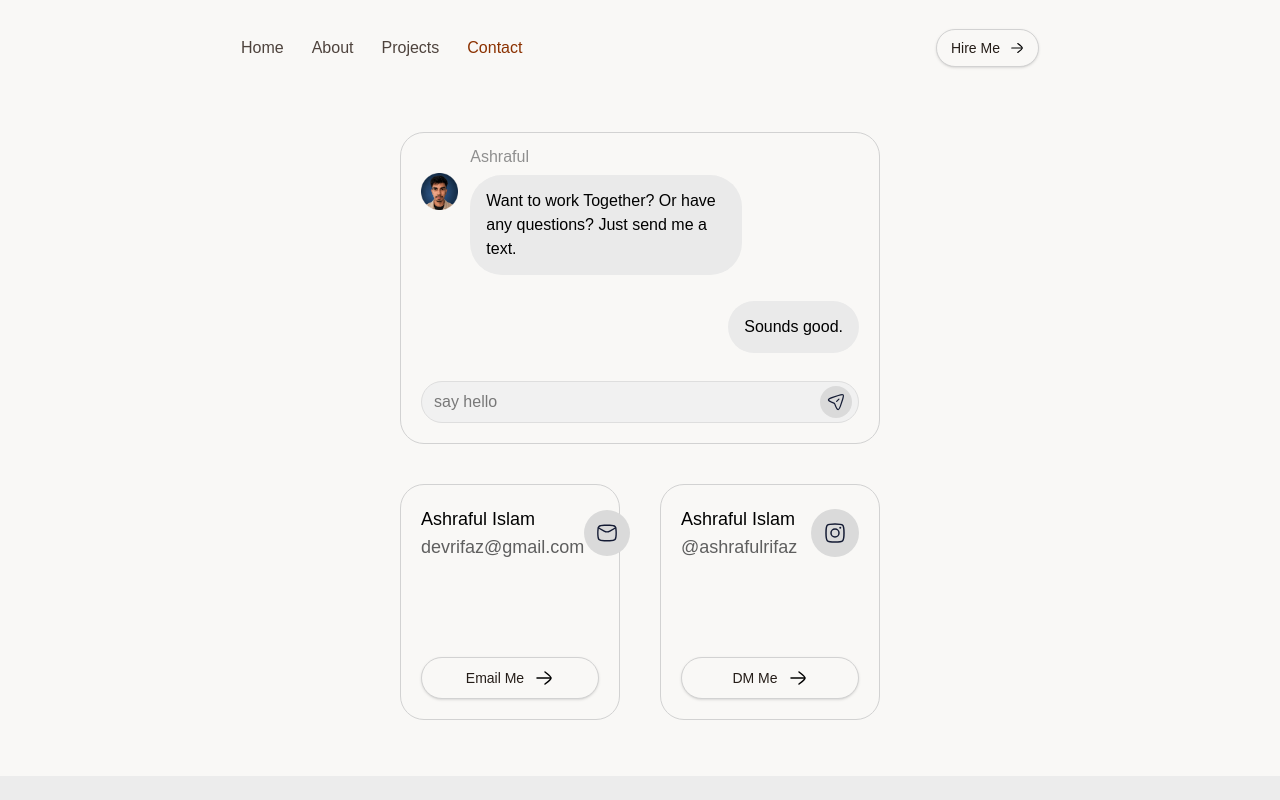
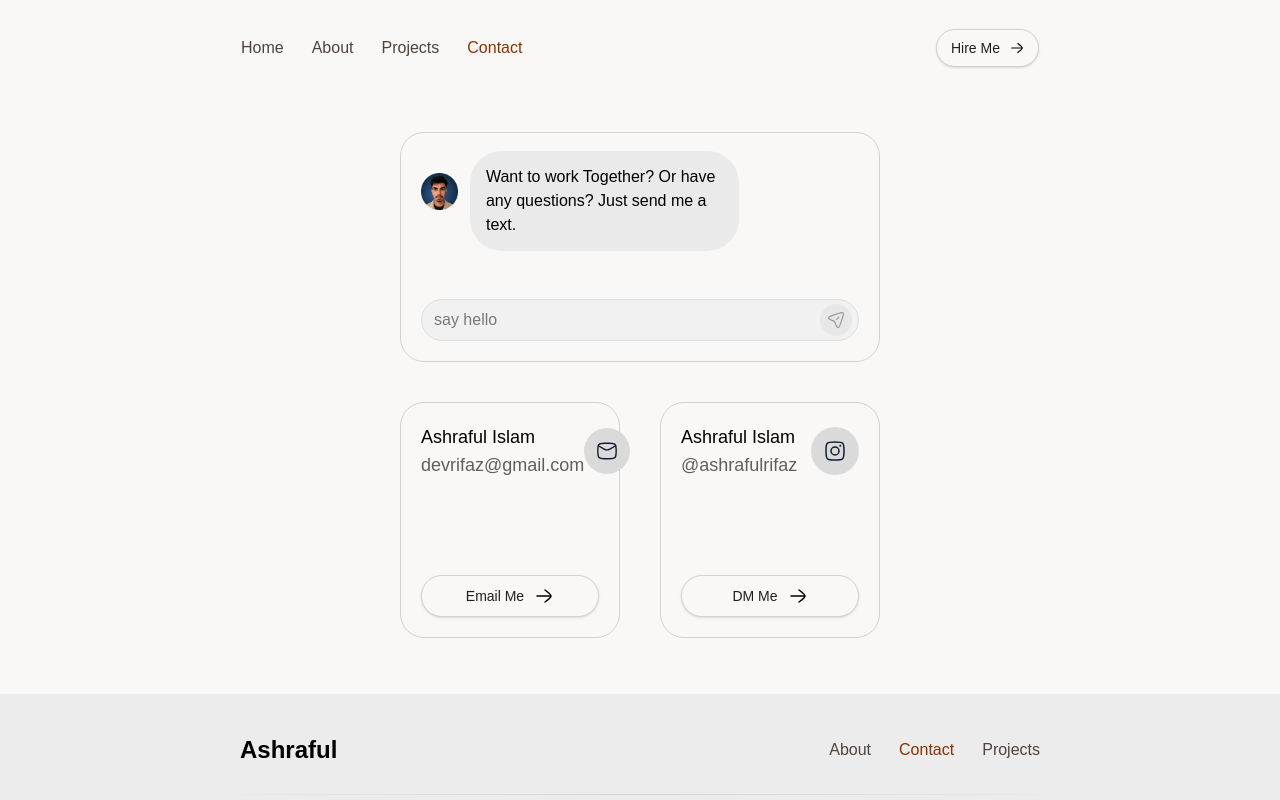
Before and after one commit to ashrafulrifaz/my-portfolio, a Next.js app: page /contact in a window 1280 px wide. Shown: the top 800 px of the page. Built offline with nearby package versions, Linux system fonts and the light colour scheme.

Commit message:
integrated gemini ai

```diff
--- a/package.json
+++ b/package.json
@@ -9,6 +9,7 @@
     "lint": "eslint"
   },
   "dependencies": {
+    "@google/generative-ai": "^0.24.1",
     "framer-motion": "^12.43.0",
     "next": "16.2.12",
     "react": "19.2.4",
--- /dev/null
+++ b/src/app/api/chat/route.js
@@ -0,0 +1,65 @@
+// app/api/chat/route.js
+import { GoogleGenerativeAI } from "@google/generative-ai";
+
+const genAI = new GoogleGenerativeAI(process.env.GEMINI_API_KEY);
+
+const SYSTEM_PROMPT = `You are Ashraful's AI assistant on his portfolio website. Answer questions about Ashraful based ONLY on the facts below. Be friendly, concise, and conversational — like texting, not writing an essay. If asked something you don't know, say you're not sure and suggest they reach out to Ashraful directly.
+
+FACTS ABOUT ASHRAFUL:
+- Full name: Ashraful Islam
+- Role: Web Designer & Developer
+- Location: Noakhali, Bangladesh
+- Skills: Figma, Framer, MERN stack (MongoDB, Express, React, Node.js), Next.js, Tailwind CSS
+- Bio: Designs and develops web experiences, turning creative ideas into seamless, functional digital products.
+- Notable projects: Brainnect (digital agency website), AirWorld (digital agency website), BloodBridge (blood donor-patient matching platform)
+- Contact: available via email and WhatsApp (buttons on the site)
+- Open to freelance/hire opportunities
+
+Keep responses short (1-3 sentences) unless the visitor asks for detail.`;
+
+export async function POST(req) {
+  try {
+    const { messages } = await req.json();
+
+    const conversation = messages.slice(1);
+
+    if (conversation.length === 0) {
+      return Response.json(
+        { reply: "Say something and I'll get right back to you!" },
+        { status: 400 }
+      );
+    }
+
+    const model = genAI.getGenerativeModel({
+      model: "gemini-3.5-flash-lite",
+      systemInstruction: SYSTEM_PROMPT,
+    });
+
+    const lastMessage = conversation[conversation.length - 1].content;
+
+    const history = conversation.slice(0, -1).map((m) => ({
+      role: m.role === "assistant" ? "model" : "user",
+      parts: [{ text: m.content }],
+    }));
+
+    const chat = model.startChat({ history });
+    const result = await chat.sendMessage(lastMessage);
+    const reply = result.response.text();
+
+    return Response.json({ reply });
+  } catch (error) {
+    console.error("Chat API error:", error);
+
+    if (error?.status === 429) {
+      return Response.json(
+        { reply: "I'm getting a lot of messages right now — mind trying again in a moment?" },
+        { status: 429 }
+      );
+    }
+
+    return Response.json(
+      { reply: "Sorry, something went wrong. Please try again." },
+      { status: 500 }
+    );
+  }
+}
--- /dev/null
+++ b/src/components/ChatSection/ChatBot.jsx
@@ -0,0 +1,11 @@
+import React from 'react';
+
+const ChatBot = () => {
+    return (
+        <div>
+
+        </div>
+    );
+};
+
+export default ChatBot;
--- a/src/components/ChatSection/ChatSection.jsx
+++ b/src/components/ChatSection/ChatSection.jsx
@@ -1,37 +1,133 @@
-import Image from 'next/image';
-import React from 'react';
+"use client";
+
+import { useState, useRef, useEffect } from "react";
+import Image from "next/image";
+import { motion } from "framer-motion";
+
+const INITIAL_MESSAGE = {
+  role: "assistant",
+  content: "Want to work Together? Or have any questions? Just send me a text.",
+};
 
 const ChatSection = () => {
+    const [messages, setMessages] = useState([INITIAL_MESSAGE]);
+    const [input, setInput] = useState("");
+    const [isLoading, setIsLoading] = useState(false);
+    const scrollRef = useRef(null);
+    const isFirstRender = useRef(true);
+
+    useEffect(() => {
+        if (isFirstRender.current) {
+            isFirstRender.current = false;
+            return;
+        }
+        const container = scrollRef.current?.parentElement;
+        if (container) {
+            container.scrollTo({ top: container.scrollHeight, behavior: "smooth" });
+        }
+    }, [messages, isLoading]);
+
+    const sendMessage = async (e) => {
+        e.preventDefault();
+        if (!input.trim() || isLoading) return;
+
+        const userMessage = { role: "user", content: input };
+        const newMessages = [...messages, userMessage];
+        setMessages(newMessages);
+        setInput("");
+        setIsLoading(true);
+
+        try {
+            const res = await fetch("/api/chat", {
+                method: "POST",
+                headers: { "Content-Type": "application/json" },
+                body: JSON.stringify({ messages: newMessages }),
+            });
+            const data = await res.json();
+            setMessages((prev) => [...prev, { role: "assistant", content: data.reply }]);
+        } catch {
+            setMessages((prev) => [
+                ...prev,
+                { role: "assistant", content: "Something went wrong. Try again?" },
+            ]);
+        } finally {
+            setIsLoading(false);
+        }
+    };
+
     return (
-        <div className='border border-[#d2d2d2] rounded-3xl p-5 pt-3'>
+        <div className="border border-[#d2d2d2] rounded-3xl p-5 pt-3">
+            <div className="max-h-[420px] overflow-y-auto space-y-5 pr-1">
+                {messages.map((msg, i) =>
+                    msg.role === "assistant" ? (
+                        <motion.div
+                        key={i}
+                        initial={{ opacity: 0, y: 10 }}
+                        animate={{ opacity: 1, y: 0 }}
+                        transition={{ duration: 0.3 }}
+                        className="flex gap-3"
+                        >
+                        <div className="pt-7">
+                            <Image src={"/assets/mine.png"} alt="my image" width={50} height={50} />
+                        </div>
+                        <div>
+                            <div className="bg-[#eaeaea] px-4 py-3.5 mt-1.5 rounded-4xl max-w-[70%]">
+                            <p>{msg.content}</p>
+                            </div>
+                        </div>
+                        </motion.div>
+                    ) : (
+                    <motion.div
+                    key={i}
+                    initial={{ opacity: 0, y: 10 }}
+                    animate={{ opacity: 1, y: 0 }}
+                    transition={{ duration: 0.3 }}
+                    className="flex justify-end"
+                    >
+                    <div className="bg-[#eaeaea] px-4 py-3.5 mt-1.5 rounded-4xl max-w-[70%]">
+                        <p>{msg.content}</p>
+                    </div>
+                    </motion.div>
+                )
+                )}
 
-            {/* My Text */}
-            <div className='flex gap-3'>
-                <div className='pt-7'>
-                    <Image src={'/assets/mine.png'} alt='my image' width={50} height={50} />
-                </div>
-                <div>
-                    <h5 className='text-[#8f8f8f]'>Ashraful</h5>
-                    <div className='bg-[#eaeaea] px-4 py-3.5 mt-1.5 rounded-4xl max-w-[70%]'>
-                        <p>Want to work Together? Or have any questions? Just send me a text.</p>
+                {isLoading && (
+                <div className="flex gap-3">
+                    <div className="pt-7">
+                    <Image src={"/assets/mine.png"} alt="my image" width={50} height={50} />
+                    </div>
+                    <div className="bg-[#eaeaea] px-4 py-4 mt-1.5 rounded-4xl flex gap-1 items-center">
+                    {[0, 1, 2].map((i) => (
+                        <motion.span
+                        key={i}
+                        className="w-1.5 h-1.5 rounded-full bg-[#8f8f8f]"
+                        animate={{ y: [0, -4, 0] }}
+                        transition={{ duration: 0.6, repeat: Infinity, delay: i * 0.15 }}
+                        />
+                    ))}
                     </div>
                 </div>
+                )}
+                <div ref={scrollRef} />
             </div>
 
-            {/* My Text */}
-            <div className='flex justify-end mt-5'>
-                <div className='bg-[#eaeaea] px-4 py-3.5 mt-1.5 rounded-4xl max-w-[70%]'>
-                    <p>Sounds good.</p>
-                </div>
-            </div>
-
-            <form className='w-full relative mt-7'>
-                <input type="text" placeholder='say hello' className='bg-[#f1f1f1] border border-[#dedede] w-full rounded-full py-2 px-3 focus:outline-0' />
-                <button type='submit' className='bg-[#dadada] rounded-full p-[6px] absolute top-[5px] right-[7px] cursor-pointer'>
-                    <svg xmlns="http://www.w3.org/2000/svg" viewBox="0 0 24 24" width="20" height="20" color="#141b34" fill="none" stroke="#141b34" strokeWidth="1.5" strokeLinecap="round" strokeLinejoin="round">
-                        <path d="M8.87038 6.13264L14.7327 4.19538C18.033 3.10476 19.6831 2.55945 20.5579 3.43426C21.4327 4.30907 20.8874 5.95922 19.7968 9.25953L17.8595 15.1218C16.6236 18.8619 16.0056 20.7319 14.8796 20.9603C14.6411 21.0087 14.3955 21.0129 14.1549 20.9727C13.019 20.7832 12.3132 18.9359 10.9016 15.2413C10.6328 14.5376 10.4983 14.1858 10.2574 13.9127C10.2018 13.8497 10.1424 13.7903 10.0795 13.7348C9.80638 13.4938 9.45455 13.3594 8.75089 13.0906C5.05627 11.679 3.20896 10.9732 3.01945 9.83727C2.97931 9.59669 2.98353 9.35108 3.03189 9.11259C3.26025 7.98657 5.13029 7.36859 8.87038 6.13264Z"></path>
-                        <path d="M12.8008 11.1865L15.498 8.48926"></path>
-                    </svg>
+            <form onSubmit={sendMessage} className="w-full relative mt-7">
+                <input
+                type="text"
+                value={input}
+                onChange={(e) => setInput(e.target.value)}
+                placeholder="say hello"
+                className="bg-[#f1f1f1] border border-[#dedede] w-full rounded-full py-2 px-3 focus:outline-0"
+                />
+                <button
+                type="submit"
+                disabled={isLoading || !input.trim()}
+                className="bg-[#dadada] rounded-full p-[6px] absolute top-[5px] right-[7px] cursor-pointer disabled:opacity-40"
+                >
+                <svg xmlns="http://www.w3.org/2000/svg" viewBox="0 0 24 24" width="20" height="20" color="#141b34" fill="none" stroke="#141b34" strokeWidth="1.5" strokeLinecap="round" strokeLinejoin="round">
+                    <path d="M8.87038 6.13264L14.7327 4.19538C18.033 3.10476 19.6831 2.55945 20.5579 3.43426C21.4327 4.30907 20.8874 5.95922 19.7968 9.25953L17.8595 15.1218C16.6236 18.8619 16.0056 20.7319 14.8796 20.9603C14.6411 21.0087 14.3955 21.0129 14.1549 20.9727C13.019 20.7832 12.3132 18.9359 10.9016 15.2413C10.6328 14.5376 10.4983 14.1858 10.2574 13.9127C10.2018 13.8497 10.1424 13.7903 10.0795 13.7348C9.80638 13.4938 9.45455 13.3594 8.75089 13.0906C5.05627 11.679 3.20896 10.9732 3.01945 9.83727C2.97931 9.59669 2.98353 9.35108 3.03189 9.11259C3.26025 7.98657 5.13029 7.36859 8.87038 6.13264Z"></path>
+                    <path d="M12.8008 11.1865L15.498 8.48926"></path>
+                </svg>
                 </button>
             </form>
         </div>
--- a/src/components/Header/Header.jsx
+++ b/src/components/Header/Header.jsx
@@ -17,13 +17,16 @@ const Header = () => {
   const [isScrolled, setIsScrolled] = useState(false);
 
   useEffect(() => {
-    const handleScroll = () => {
+    const checkScroll = () => {
       setIsScrolled(window.scrollY > 20);
     };
 
-    window.addEventListener("scroll", handleScroll);
-    return () => window.removeEventListener("scroll", handleScroll);
-  }, []);
+    // Sync immediately on mount / whenever the route changes
+    checkScroll();
+
+    window.addEventListener("scroll", checkScroll);
+    return () => window.removeEventListener("scroll", checkScroll);
+  }, [pathname]); // <-- re-run whenever the page changes
 
   return (
     <div className="sticky top-0 z-50 w-full flex justify-center pt-5 px-60">
```
Also changed, not shown: 1 other file (tests, documents, lock files or other folders).
